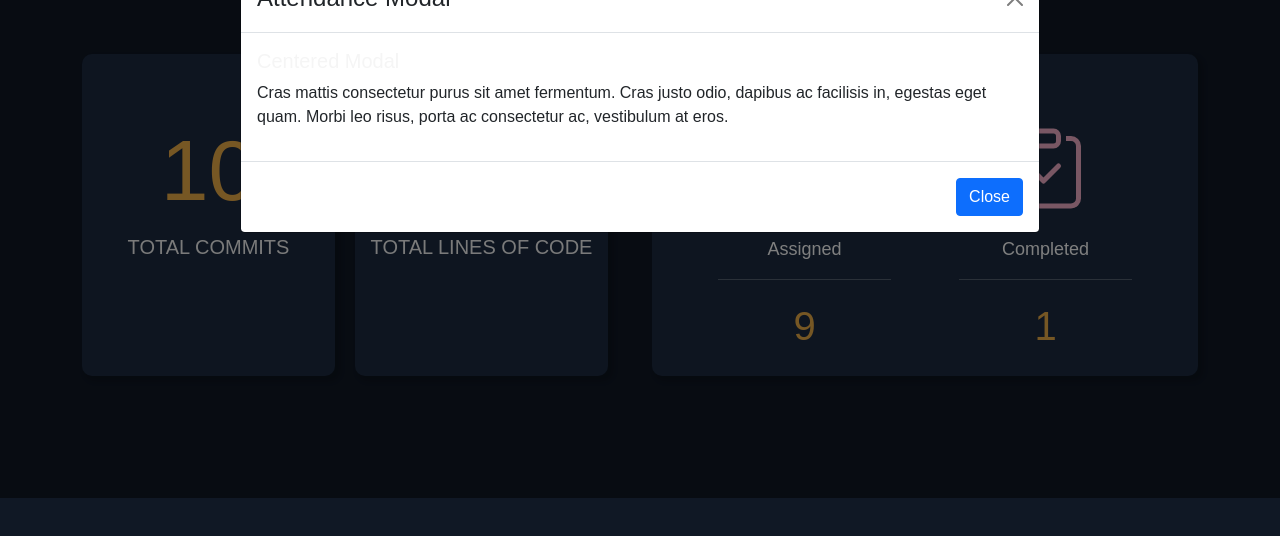
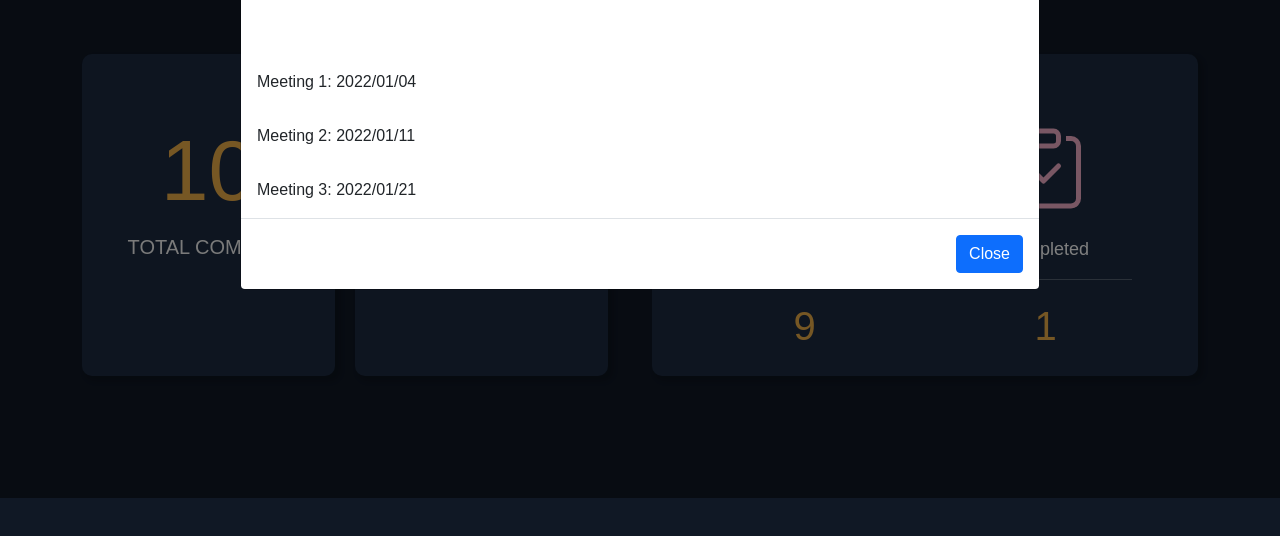
Before and after one commit to kjeganathan/evalu8, a React (Create React App) app in the folder client/: page /contribution in a window 1280 px wide. Both pictures are taken after a click on the item "Attendance". Shown: the part 302-838 px from the top of the page. Built offline with nearby package versions, Linux system fonts and the light colour scheme; what @amcharts/amcharts4 would draw is missing.

Commit message:
added dynamic attendance modal

```diff
--- /dev/null
+++ b/client/src/attendaceTableMembers.js
@@ -0,0 +1,53 @@
+import Table from "react-bootstrap/Table";
+import Form from "react-bootstrap/Form";
+
+const AttendanceTableMember = (props) => {
+    let member = "";
+    let memberArr = [];
+    let teamMembers = ["Jane Dore", "Josh Hase", "Derek Hawks", "Rayne Masters", "Tez Martinez",
+"Naomi Reid", "Eric Anderson", "Dayton Peerson", "Lucy Lu", "Jackie Lester"];
+    let count = 1;
+    teamMembers.forEach((teamMember) => {
+        member = (
+            <tr>
+              <td>{count}</td>
+              <td>{teamMember}</td>
+              <td>{teamMember + "@gmail.com"}</td>
+              <td>
+                <Form>
+                  {["radio"].map((type) => (
+                    <div key={`inline-${type}`} className="mb-3">
+                      <Form.Check
+                        inline
+                        label="Present"
+                        name="group1"
+                        type={type}
+                        id={`inline-${type}-1`}
+                      />
+                      <Form.Check
+                        inline
+                        label="Absent"
+                        name="group1"
+                        type={type}
+                        id={`inline-${type}-2`}
+                      />
+                      <Form.Check
+                        inline
+                        label="Excused"
+                        name="group1"
+                        type={type}
+                        id={`inline-${type}-3`}
+                      />
+                    </div>
+                  ))}
+                </Form>
+              </td>
+            </tr>
+        );
+        memberArr.push(member);
+        count++;
+    });
+    return (memberArr);
+}
+
+export default AttendanceTableMember;
--- a/client/src/attendanceModal.js
+++ b/client/src/attendanceModal.js
@@ -1,8 +1,29 @@
 import Modal from "react-bootstrap/Modal";
 import Button from "react-bootstrap/Button";
+import Table from "react-bootstrap/Table";
 import "bootstrap/dist/css/bootstrap.min.css";
+import Collapsible from "react-collapsible";
+import Form from "react-bootstrap/Form";
+import { useState } from "react";
+import DatePicker from "react-multi-date-picker";
+import DatePanel from "react-multi-date-picker/plugins/date_panel";
+import AttendanceModalItem from "./attendanceModalItem";
+import ReactDOM from 'react-dom';
+import ReactHtmlParser, { processNodes, convertNodeToElement, htmlparser2 } from 'react-html-parser';
 
 const AttendanceModal = (props) => {
+
+  const today = new Date();
+  const tomorrow = new Date();
+
+  tomorrow.setDate(tomorrow.getDate() + 1);
+
+  let teamMembers = ["Sam Collins", "Derek Hawkins", "Chloe Knight"];
+
+  const [values, setValues] = useState([]);
+
+  // for each date we want to generate a new meeting WHICH IS a new collapsible trigger
+
   return (
     <Modal
       {...props}
@@ -16,12 +37,18 @@ const AttendanceModal = (props) => {
         </Modal.Title>
       </Modal.Header>
       <Modal.Body>
-            <h4>Centered Modal</h4>
-            <p>
-              Cras mattis consectetur purus sit amet fermentum. Cras justo odio,
-              dapibus ac facilisis in, egestas eget quam. Morbi leo risus, porta ac
-              consectetur ac, vestibulum at eros.
-            </p>
+        {/* <h4>Centered Modal</h4> */}
+        <DatePicker
+      multiple
+      plugins={[
+        <DatePanel />
+       ]}
+      value={values}
+      onChange={setValues}
+    />
+    <br/>
+    <br/>
+    <AttendanceModalItem></AttendanceModalItem>
       </Modal.Body>
       <Modal.Footer>
         <Button onClick={props.onHide}>Close</Button>
@@ -30,4 +57,4 @@ const AttendanceModal = (props) => {
   );
 };
 
-export default AttendanceModal
+export default AttendanceModal;
--- /dev/null
+++ b/client/src/attendanceModalItem.css
@@ -0,0 +1,3 @@
+.Collapsible{
+    margin-top:30px;
+}
--- /dev/null
+++ b/client/src/attendanceModalItem.js
@@ -0,0 +1,139 @@
+import Collapsible from "react-collapsible";
+import Table from "react-bootstrap/Table";
+import Form from "react-bootstrap/Form";
+import './attendanceModalItem.css';
+import AttendanceTableMember from './attendaceTableMembers.js';
+
+const AttendanceModalItem = (props) => {
+    let element = "";
+    let elementArr = [];
+    let dates = ["2022/01/04", "2022/01/11", "2022/01/21"];
+    let count = 1;
+    dates.forEach((date) => {
+        console.log(date);
+        element = (
+        <Collapsible id="meeting-list" trigger={"Meeting " + count + ": " + date}>
+        <Table striped bordered hover>
+          <thead>
+            <tr>
+              <th>#</th>
+              <th>Name</th>
+              <th>Email</th>
+              <th>Attendance</th>
+            </tr>
+          </thead>
+          <tbody>
+              <AttendanceTableMember></AttendanceTableMember>
+              {/* Taking code from here */}
+            {/* <tr>
+              <td>1</td>
+              <td>Mark</td>
+              <td>Otto</td>
+              <td>
+                <Form>
+                  {["radio"].map((type) => (
+                    <div key={`inline-${type}`} className="mb-3">
+                      <Form.Check
+                        inline
+                        label="Present"
+                        name="group1"
+                        type={type}
+                        id={`inline-${type}-1`}
+                      />
+                      <Form.Check
+                        inline
+                        label="Absent"
+                        name="group1"
+                        type={type}
+                        id={`inline-${type}-2`}
+                      />
+                      <Form.Check
+                        inline
+                        label="Excused"
+                        name="group1"
+                        type={type}
+                        id={`inline-${type}-3`}
+                      />
+                    </div>
+                  ))}
+                </Form>
+              </td>
+            </tr>
+            <tr>
+              <td>2</td>
+              <td>Jacob</td>
+              <td>Thornton</td>
+              <td><Form>
+                  {["radio"].map((type) => (
+                    <div key={`inline-${type}`} className="mb-3">
+                      <Form.Check
+                        inline
+                        label="Present"
+                        name="group1"
+                        type={type}
+                        id={`inline-${type}-1`}
+                      />
+                      <Form.Check
+                        inline
+                        label="Absent"
+                        name="group1"
+                        type={type}
+                        id={`inline-${type}-2`}
+                      />
+                      <Form.Check
+                        inline
+                        label="Excused"
+                        name="group1"
+                        type={type}
+                        id={`inline-${type}-3`}
+                      />
+                    </div>
+                  ))}
+                </Form></td>
+            </tr>
+            <tr>
+              <td>3</td>
+              <td>Larry</td>
+              <td>Bird</td>
+              <td><Form>
+                  {["radio"].map((type) => (
+                    <div key={`inline-${type}`} className="mb-3">
+                      <Form.Check
+                        inline
+                        label="Present"
+                        name="group1"
+                        type={type}
+                        id={`inline-${type}-1`}
+                      />
+                      <Form.Check
+                        inline
+                        label="Absent"
+                        name="group1"
+                        type={type}
+                        id={`inline-${type}-2`}
+                      />
+                      <Form.Check
+                        inline
+                        label="Excused"
+                        name="group1"
+                        type={type}
+                        id={`inline-${type}-3`}
+                      />
+                    </div>
+                  ))}
+                </Form></td>
+            </tr> */}
+          </tbody>
+        </Table>
+      </Collapsible>
+      );
+      elementArr.push(element);
+      count++;
+      console.log(elementArr);
+    }
+    );
+
+    return (elementArr);
+}
+
+export default AttendanceModalItem;
--- a/client/src/evaluationModal.js
+++ b/client/src/evaluationModal.js
@@ -3,6 +3,11 @@ import Button from "react-bootstrap/Button";
 import "bootstrap/dist/css/bootstrap.min.css";
 
 const EvaluationModal = (props) => {
+    const managerEval = true;
+    const peerEval = true;
+    const goalSettingEval = true;
+    const otherEval = false;
+
     return (
         <Modal
           {...props}
--- a/client/src/metricsModal.js
+++ b/client/src/metricsModal.js
@@ -1,6 +1,7 @@
 import Modal from "react-bootstrap/Modal";
 import Button from "react-bootstrap/Button";
 import "bootstrap/dist/css/bootstrap.min.css";
+
 
 const MetricsModal = (props) => {
     return (
```
Lines whose indentation alone changed are shown as unchanged.
